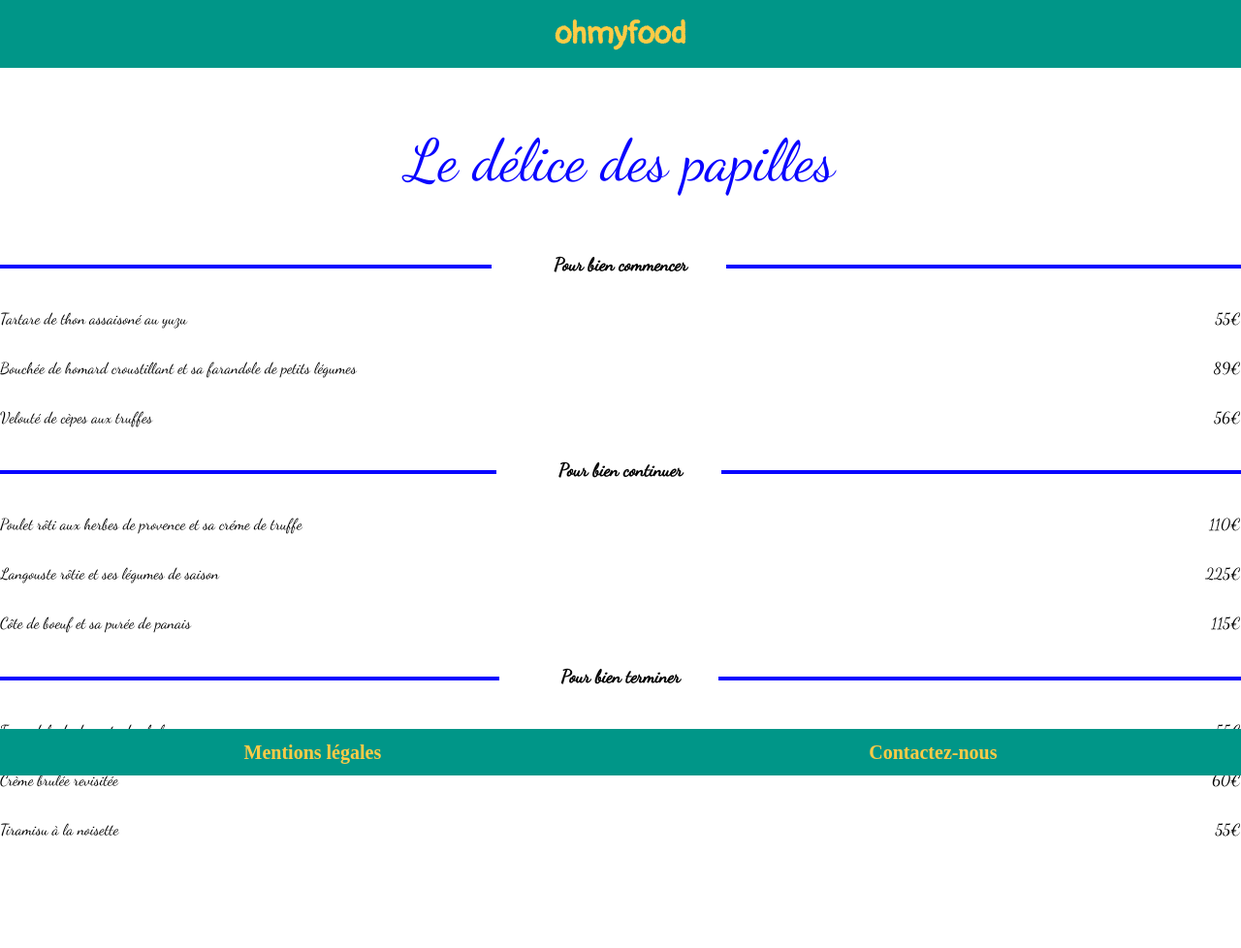
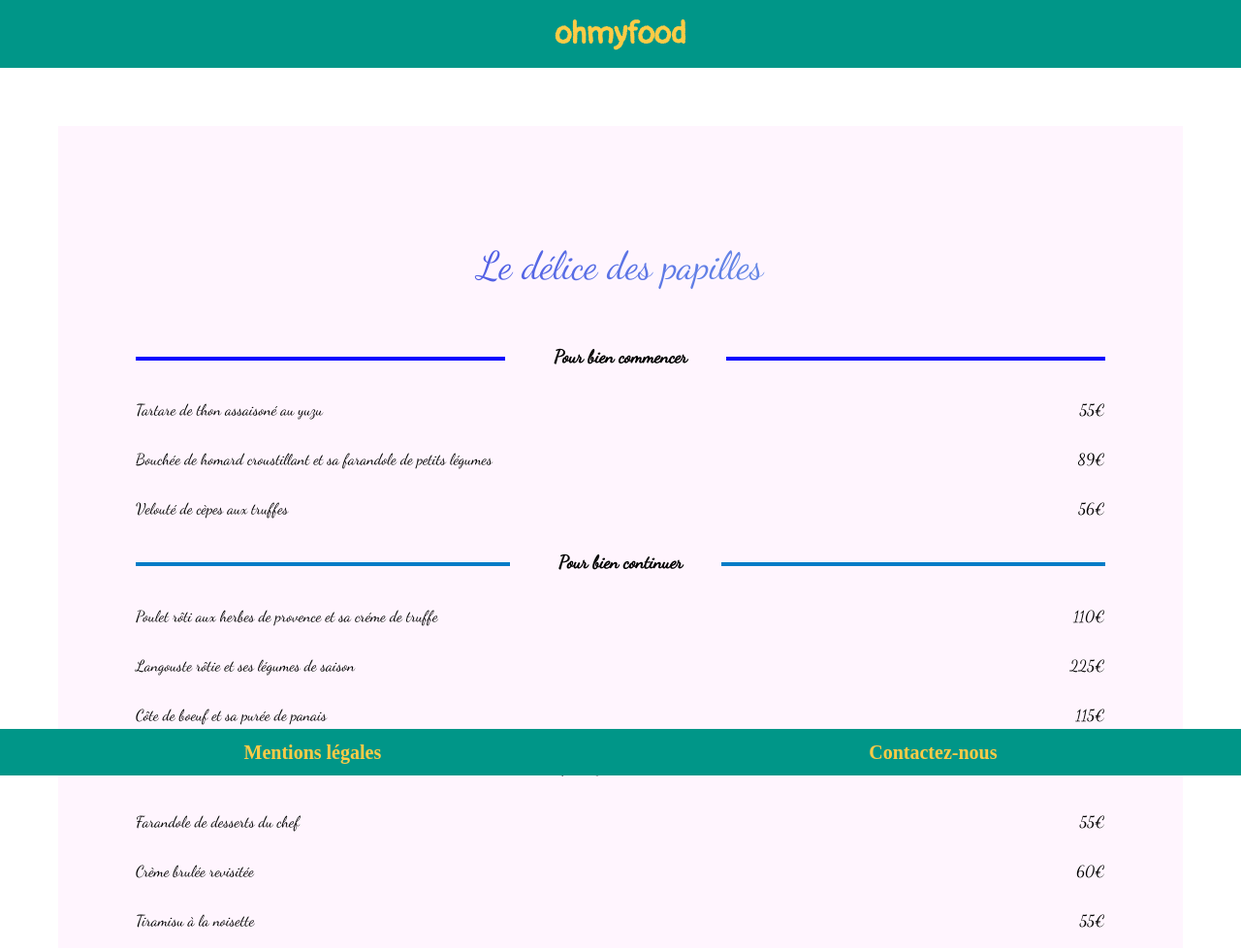
Before and after one commit to oneil75/food, a plain HTML site: page le_delice_des_papilles.html in a window 1280 px wide. Shown: the whole page at 97% size. Before the commit the page ends 881 px from the top, so only its background shows below. Drawn offline with Linux system fonts and the light colour scheme; a web font is replaced by a local one.

Commit message:
mises a jour 3

```diff
--- /dev/null
+++ b/food.css
@@ -0,0 +1,142 @@
+
+body
+{
+  margin: 0;
+  background-color: white;
+  text-align: center;
+}
+
+header
+{
+  background-color: #009688;
+  height: 70px;
+  display: flex;
+  /* margin: 0;
+  */
+  justify-content: center;
+  align-items: center;
+}
+
+.lne
+{
+  background-color: #fcdfdb;
+  border-color: #fff5fe;
+  font-family: "Kaushan Script";
+}
+
+.lcf
+{
+  font-family: "Croissant One";
+  color: #BD5914;
+  border-color: #fff5fe;
+  background-color:  #fff5fe;
+}
+
+.ldp
+{
+  font-family: "Dancing Script";
+  background-color: #FCFCFC  ;
+  border-color: #FCFCFC;
+  color: #027CC7 ;
+}
+
+.lpg
+{
+  font-family: "Kaushan Script";
+  background-color: #fdfffd;
+  border-color: #fdfffd;
+  color: green;
+}
+
+a
+{
+  text-decoration: none;
+}
+
+i
+{
+  color: #FF5722;
+}
+
+container
+{
+  display: flex;
+  flex-wrap: wrap;
+  justify-content: center;
+  max-width: 600px;
+  margin: auto;
+}
+
+.menu1
+{
+  color: black;
+}
+
+.menu2
+{
+  color: #BD5914;
+}
+
+.menu3
+{
+  color: #0790E4;
+}
+
+.menu4
+{
+  color: green;
+}
+
+article
+{
+  width: 210px;
+  border: solid;
+  height: 297px;
+  display: flex;
+  flex-direction: column;
+  justify-content: center;
+  align-items: center;
+  margin: 2rem;
+  transition: transform .5s, opacity .5s;
+  font-family: cursive;
+}
+
+article:hover
+{
+  transform: scale(1.2);
+  opacity: .7;
+}
+
+footer
+{
+  background-color: #009688;
+  display: flex;
+  justify-content: space-around;
+  align-items: center;
+  position: fixed;
+  border: 0;
+  bottom: 0;
+  height: 3rem;
+  width: 100%;
+}
+
+h1
+{
+  color: #fdcb46;
+  font-family: "Pangolin";
+}
+
+h3
+{
+  color:#fdcb46;
+}
+
+.soon
+{
+  margin: auto;
+  background-color: #009688;
+  height: 35px;
+  border-radius: 10px;
+  width: 350px;
+  border-color: #009688;
+}
--- a/la_note_enchantee.css
+++ b/la_note_enchantee.css
@@ -83,7 +83,7 @@ h3:before, h3:after
   height: 4px;
   content: '\a0';
   background-color: black;
-  margin-left: 40px;
+  margin-left: 5%;
 }
 
 h3:before
@@ -139,4 +139,3 @@ footer
   display: flex;
   justify-content: space-between;
 }
-/------------mouvement--------------------/
--- a/la_palette_du_gout.css
+++ b/la_palette_du_gout.css
@@ -3,6 +3,19 @@ body
   margin: 0;
   background-color: white;
   text-align: center;
+}
+
+container
+{
+  display: flex;
+  flex-direction: column;
+  justify-content: center;
+  height: 100%;
+  margin: 60px;
+  transform: scale(1);
+  opacity: 1;
+  transition: all 1s;
+  padding: 80px;
 }
 
 header
@@ -18,10 +31,15 @@ header
 
 .note
 {
-  text-align: center;
-  color: green;
-  font-size: 60px;
+  font-size: 50px;
   font-family: "Kaushan Script";
+  background: #287c15;
+  background: -moz-linear-gradient(left,  #287c15 0%, #abdc28 100%);
+  background: -webkit-linear-gradient(left,  #287c15 0%,#abdc28 100%);
+  background: linear-gradient(to right,  #287c15 0%,#abdc28 100%);
+  filter: progid:DXImageTransform.Microsoft.gradient( startColorstr='#287c15', endColorstr='#abdc28',GradientType=1 );
+  -webkit-background-clip: text;
+  -webkit-text-fill-color: transparent;
 }
 
 h1
--- a/lddp.css
+++ b/lddp.css
@@ -16,12 +16,82 @@ header
   align-items: center;
 }
 
+container
+{
+  display: flex;
+  flex-direction: column;
+  justify-content: center;
+  height: 100%;
+  margin: 60px;
+  transform: scale(1);
+  opacity: 1;
+  transition: all 1s;
+  background-color:  #fff5fe;
+  padding: 80px;
+}
+
+.traits
+{
+  position: relative;
+  overflow: hidden;
+  text-align: center;
+  font-family: "Dancing Script";
+}
+
+.traits:before, .traits:after
+{
+  position: absolute;
+  top: 50%;
+  overflow: hidden;
+  width: 50%;
+  height: 4px;
+  content: '\a0';
+  background-color: #027CC7 ;
+  margin-left: 40px;
+}
+
+.traits:before
+{
+  margin-left: -55%;
+}
+
+.trait
+{
+  position: relative;
+  overflow: hidden;
+  text-align: center;
+  font-family: "Dancing Script";
+}
+
+.trait:before, .trait:after
+{
+  position: absolute;
+  top: 50%;
+  overflow: hidden;
+  width: 50%;
+  height: 4px;
+  content: '\a0';
+  background-color: #52BDFF;
+  margin-left: 40px;
+}
+
+.trait:before
+{
+  margin-left: -55%;
+}
+
 .note
 {
-  text-align: center;
-  color: #0905ff;
-  font-size: 60px;
   font-family: "Dancing Script";
+  background: #392de2;
+  background: -moz-linear-gradient(left, #392de2 0%, #7db9e8 100%);
+  background: -webkit-linear-gradient(left, #392de2 0%,#7db9e8 100%);
+  background: linear-gradient(to right, #392de2 0%,#7db9e8 100%);
+  filter: progid:DXImageTransform.Microsoft.gradient( startColorstr='#392de2', endColorstr='#7db9e8',GradientType=1 );
+  font-size: 40px;
+  background-color: #fff5fe;
+  -webkit-background-clip: text;
+  -webkit-text-fill-color: transparent;
 }
 
 h1
@@ -54,7 +124,6 @@ h3
   overflow: hidden;
   text-align: center;
   font-family: "Dancing Script";
-
 }
 
 h3:before, h3:after
@@ -67,13 +136,11 @@ h3:before, h3:after
   content: '\a0';
   background-color: #0905ff;
   margin-left: 40px;
-
 }
 
 h3:before
 {
   margin-left: -55%;
-
 }
 
 .prix
--- a/le_delice_des_papilles.html
+++ b/le_delice_des_papilles.html
@@ -17,7 +17,7 @@
           Le délice des papilles
         </p>
       </div>
-      <h3 class="underline">Pour bien commencer</h3>
+      <h3>Pour bien commencer</h3>
     </div>
     <div class="dish">
       <p>
@@ -43,7 +43,8 @@
         56€
       </p>
     </div>
-    <h3 class="underline">Pour bien continuer</h3>
+    <h3 div class="traits">Pour bien continuer</div>
+  </h3>
   <div class="dish">
     <p>
       Poulet rôti aux herbes de provence et sa créme de truffe
@@ -68,7 +69,8 @@
       115€
     </p>
   </div>
-    <h3 class="">Pour bien terminer</h3>
+  <h3 div class="trait">Pour bien terminer</div>
+</h3>
 <div class="dish">
   <p>
     Farandole de desserts du chef
@@ -93,10 +95,13 @@
     55€
   </p>
 </div>
-    <footer>
-      <a href="mentions.html"><h5>Mentions légales</h5></a>
+</container>
+<footer><a href="mentions.html">
+  <h5>
+    Mentions légales
+  </h5>
+</a>
 <a href="mailto:vecturaparis@.com"><h5>Contactez-nous</h5></a>
 </footer>
-  </container>
 </body>
 </html>
```
Also changed, not shown: index.html (+5 -5 lines), la_note_enchantee.html (+1 -2 lines), la_palette_du_gout.html (+4 -4 lines), le_chic_a_la_francaise.css (+11 -17 lines), le_chic_a_la_francaise.html (+2 -2 lines), 1 other file. Lines whose indentation alone changed are shown as unchanged.
